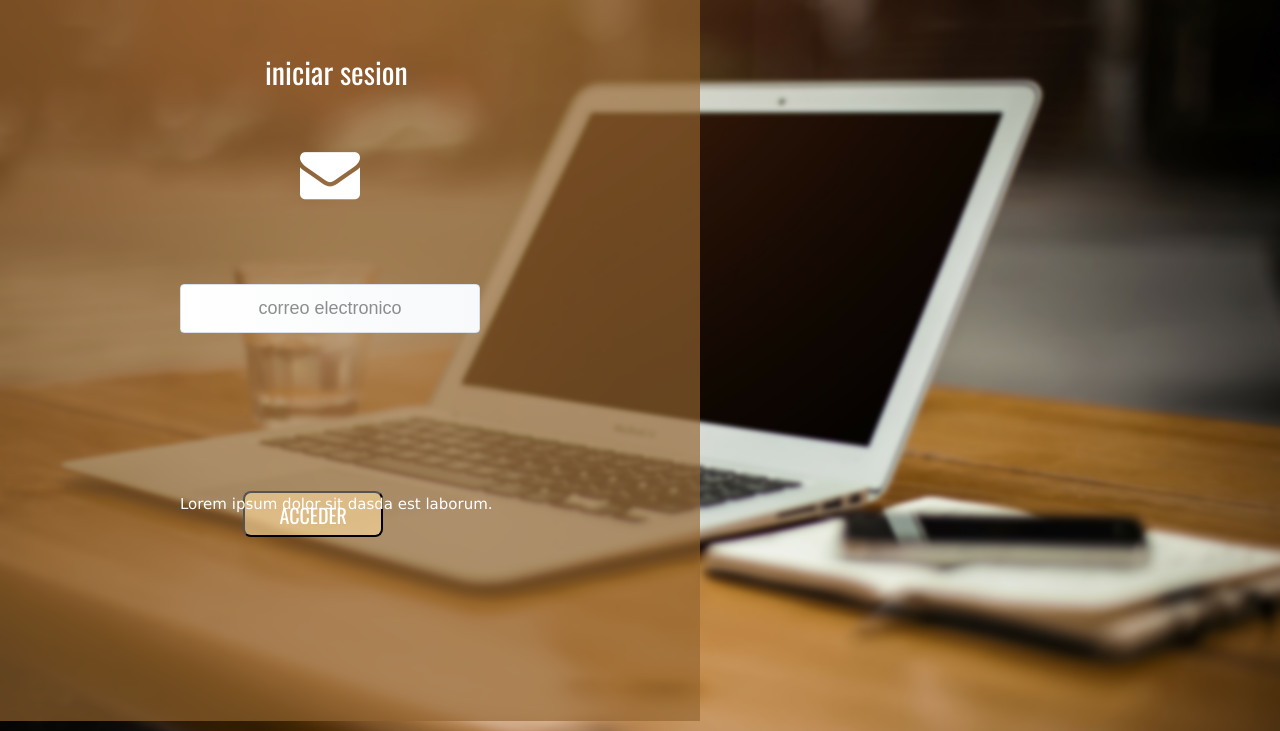
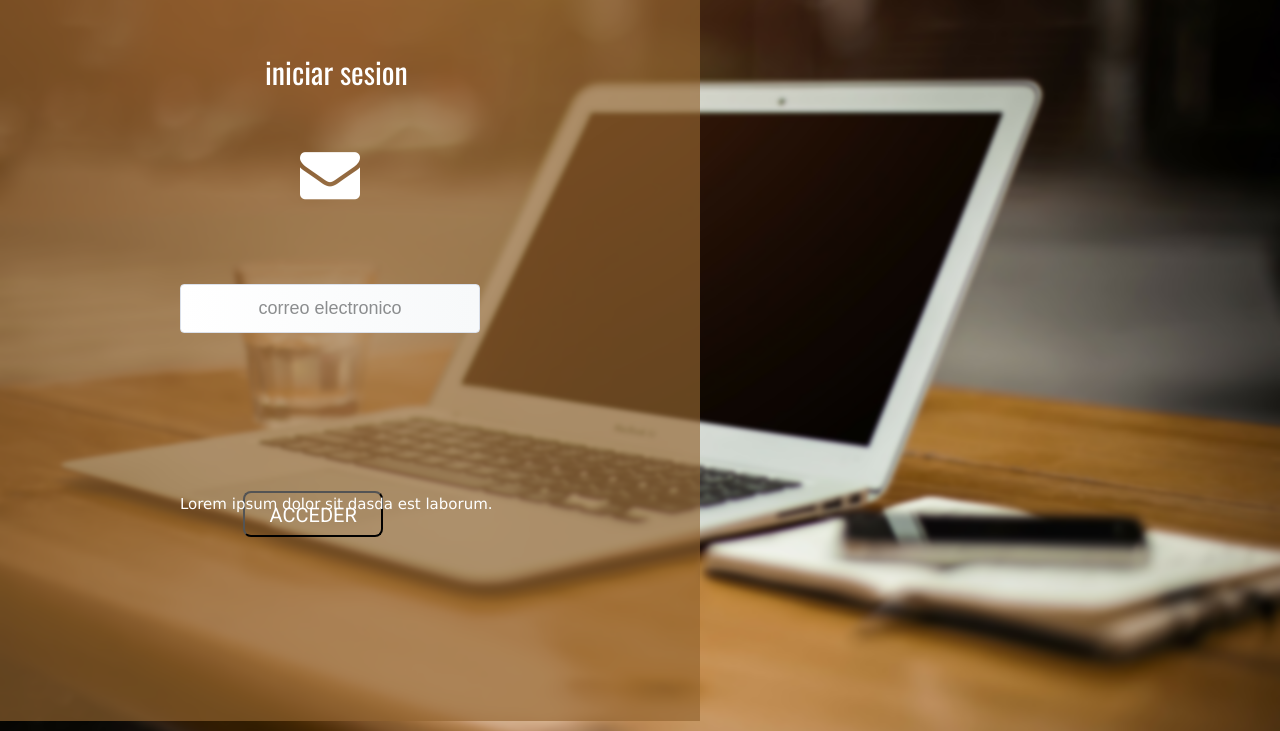
Before and after one commit to Thepahka/ClicksComputer, a PHP site: page /Email in a window 1280 px wide. Shown: the part 69-800 px from the top of the page. Run offline with PHP 8.4, Linux system fonts and the light colour scheme; some libraries are stand-ins or nearby versions; some web fonts are replaced.

Commit message:
2.14 commit

```diff
--- a/views/assets/css/main.css
+++ b/views/assets/css/main.css
@@ -68,14 +68,14 @@ body{
   height: 46px;
   text-align: center;
   left: 19%;
-  font-family: 'Oswald', sans-serif;
+  font-family: 'roboto', sans-serif;
   text-transform: uppercase;
   color: white;
   font-size: 20px;
   display: block;
   padding: 7px;
   top: 70vh;
-  background: rgba(251, 214, 152, 0.65);
+  background: transparent;
   color: #ffffff;
   border-radius: 8px;
   transition: all 0.3s ease;
```
